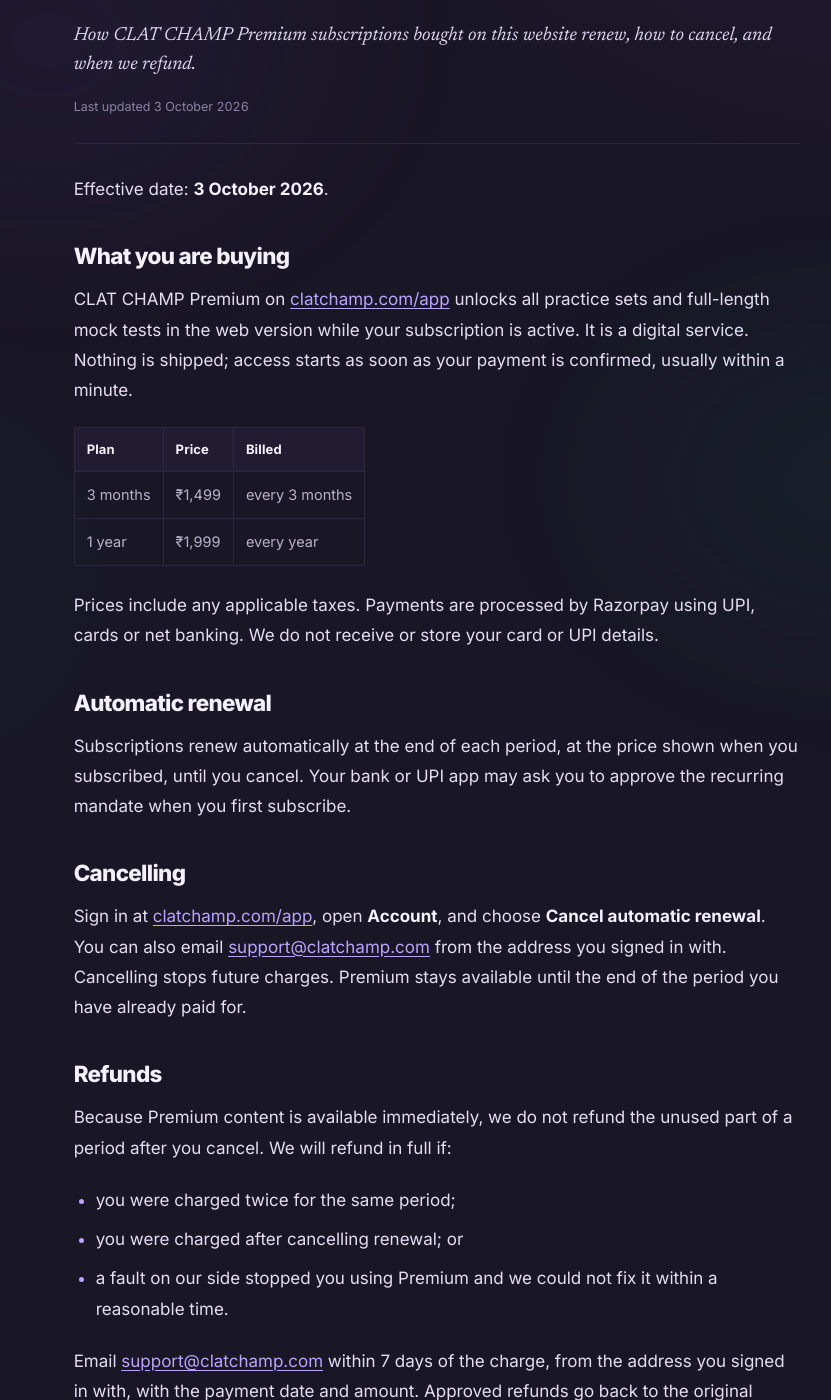
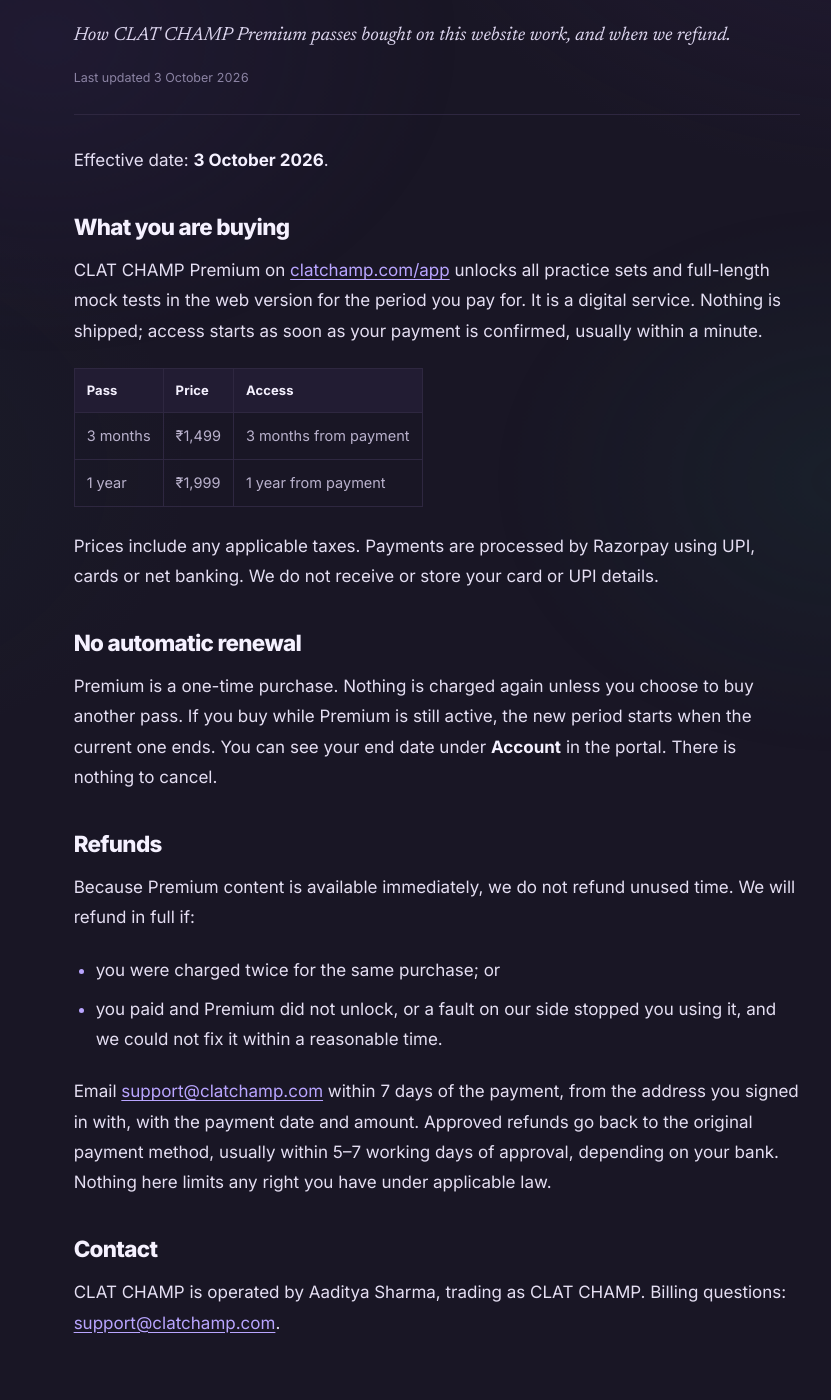
Before and after one commit to Aaditya7-codes/clatchamp-coming-soon, a Jekyll site: the page built from refunds.md, in a window 1280 px wide and 1400 px high, scrolled down 209 px. Shown: the whole window, without its empty margins (203-1034 px from the left). Built offline with Jekyll 4.4.1, drawn with Linux system fonts in a browser that asks for light colours; some of the changed text lies outside the part shown.

Commit message:
Launch Premium one-time passes: payments open to all, real Get buttons, updated Terms, Refunds, Privacy and Contact
Co-Authored-By: Claude Sonnet 5.5 <noreply@anthropic.com>

```diff
--- a/app/web-config.js
+++ b/app/web-config.js
@@ -1 +1 @@
-globalThis.CLATWebConfig={"supabaseUrl":"https://api.clatchamp.com","supabaseAnonKey":"eyJhbGciOiJIUzI1NiIsInR5cCI6IkpXVCJ9.eyJpc3MiOiJzdXBhYmFzZSIsInJlZiI6Im5saHhxYWtpeHl6aXRlb3Nnd3RmIiwicm9sZSI6ImFub24iLCJpYXQiOjE3OTA5MDQwNzUsImV4cCI6MjEwNjQ4MDA3NX0.ATwYIFRnc5rZWB6TG3AF8XBT7R5c6507l0tito7JE6o","googleClientId":"28021537038-20rgv2d078qr8o1ug9v1d7h1t7mgr7ti.apps.googleusercontent.com","paymentsOpen":false,"paymentsPreview":["aaditya@clatchamp.com","sharma.aditya177@gmail.com"],"contentRevision":"9f72796ae9a14f4f","prices":{"quarterly":"₹1,499","annual":"₹1,999"},"appScripts":["scoring.js","onboarding-starter.js","onboarding.js","progress.js","workout-rewards.js","practice-data.js","content-public.js","practice-order.js","explanations.js","mistake-revision.js","skill-map.js","personalisation.js","previous-keys.js","achievements.js","app-information.js","web-premium.js","practice.js","mocks-data-public.js","mocks.js","daily-workout.js","settings.js","web-boot.js"]};
+globalThis.CLATWebConfig={"supabaseUrl":"https://api.clatchamp.com","supabaseAnonKey":"eyJhbGciOiJIUzI1NiIsInR5cCI6IkpXVCJ9.eyJpc3MiOiJzdXBhYmFzZSIsInJlZiI6Im5saHhxYWtpeHl6aXRlb3Nnd3RmIiwicm9sZSI6ImFub24iLCJpYXQiOjE3OTA5MDQwNzUsImV4cCI6MjEwNjQ4MDA3NX0.ATwYIFRnc5rZWB6TG3AF8XBT7R5c6507l0tito7JE6o","googleClientId":"28021537038-20rgv2d078qr8o1ug9v1d7h1t7mgr7ti.apps.googleusercontent.com","paymentsOpen":true,"paymentsPreview":["aaditya@clatchamp.com","sharma.aditya177@gmail.com"],"contentRevision":"9f72796ae9a14f4f","prices":{"quarterly":"₹1,499","annual":"₹1,999"},"appScripts":["scoring.js","onboarding-starter.js","onboarding.js","progress.js","workout-rewards.js","practice-data.js","content-public.js","practice-order.js","explanations.js","mistake-revision.js","skill-map.js","personalisation.js","previous-keys.js","achievements.js","app-information.js","web-premium.js","practice.js","mocks-data-public.js","mocks.js","daily-workout.js","settings.js","web-boot.js"]};
--- a/refunds.md
+++ b/refunds.md
@@ -3,40 +3,35 @@ layout: legal
 permalink: /refunds/
 updated: 2026-10-03
 title: "Cancellation & Refunds"
-standfirst: "How CLAT CHAMP Premium subscriptions bought on this website renew, how to cancel, and when we refund."
-description: "CLAT CHAMP Premium on the web: prices, automatic renewal, cancelling, refunds and delivery of digital access."
+standfirst: "How CLAT CHAMP Premium passes bought on this website work, and when we refund."
+description: "CLAT CHAMP Premium on the web: prices, one-time passes with no automatic renewal, refunds and delivery of digital access."
 ---
 
 Effective date: **3 October 2026**.
 
 ## What you are buying
 
-CLAT CHAMP Premium on [clatchamp.com/app](/app/) unlocks all practice sets and full-length mock tests in the web version while your subscription is active. It is a digital service. Nothing is shipped; access starts as soon as your payment is confirmed, usually within a minute.
+CLAT CHAMP Premium on [clatchamp.com/app](/app/) unlocks all practice sets and full-length mock tests in the web version for the period you pay for. It is a digital service. Nothing is shipped; access starts as soon as your payment is confirmed, usually within a minute.
 
-| Plan | Price | Billed |
+| Pass | Price | Access |
 |---|---|---|
-| 3 months | ₹1,499 | every 3 months |
-| 1 year | ₹1,999 | every year |
+| 3 months | ₹1,499 | 3 months from payment |
+| 1 year | ₹1,999 | 1 year from payment |
 
 Prices include any applicable taxes. Payments are processed by Razorpay using UPI, cards or net banking. We do not receive or store your card or UPI details.
 
-## Automatic renewal
+## No automatic renewal
 
-Subscriptions renew automatically at the end of each period, at the price shown when you subscribed, until you cancel. Your bank or UPI app may ask you to approve the recurring mandate when you first subscribe.
-
-## Cancelling
-
-Sign in at [clatchamp.com/app](/app/), open **Account**, and choose **Cancel automatic renewal**. You can also email [support@clatchamp.com](mailto:support@clatchamp.com) from the address you signed in with. Cancelling stops future charges. Premium stays available until the end of the period you have already paid for.
+Premium is a one-time purchase. Nothing is charged again unless you choose to buy another pass. If you buy while Premium is still active, the new period starts when the current one ends. You can see your end date under **Account** in the portal. There is nothing to cancel.
 
 ## Refunds
 
-Because Premium content is available immediately, we do not refund the unused part of a period after you cancel. We will refund in full if:
+Because Premium content is available immediately, we do not refund unused time. We will refund in full if:
 
-- you were charged twice for the same period;
-- you were charged after cancelling renewal; or
-- a fault on our side stopped you using Premium and we could not fix it within a reasonable time.
+- you were charged twice for the same purchase; or
+- you paid and Premium did not unlock, or a fault on our side stopped you using it, and we could not fix it within a reasonable time.
 
-Email [support@clatchamp.com](mailto:support@clatchamp.com) within 7 days of the charge, from the address you signed in with, with the payment date and amount. Approved refunds go back to the original payment method, usually within 5–7 working days of approval, depending on your bank. Nothing here limits any right you have under applicable law.
+Email [support@clatchamp.com](mailto:support@clatchamp.com) within 7 days of the payment, from the address you signed in with, with the payment date and amount. Approved refunds go back to the original payment method, usually within 5–7 working days of approval, depending on your bank. Nothing here limits any right you have under applicable law.
 
 ## Contact
 
```
Also changed, not shown: contact.md (+1 -1 lines), index.html (+5 -3 lines), privacy.md (+2 -2 lines), terms.md (+13 -14 lines).
